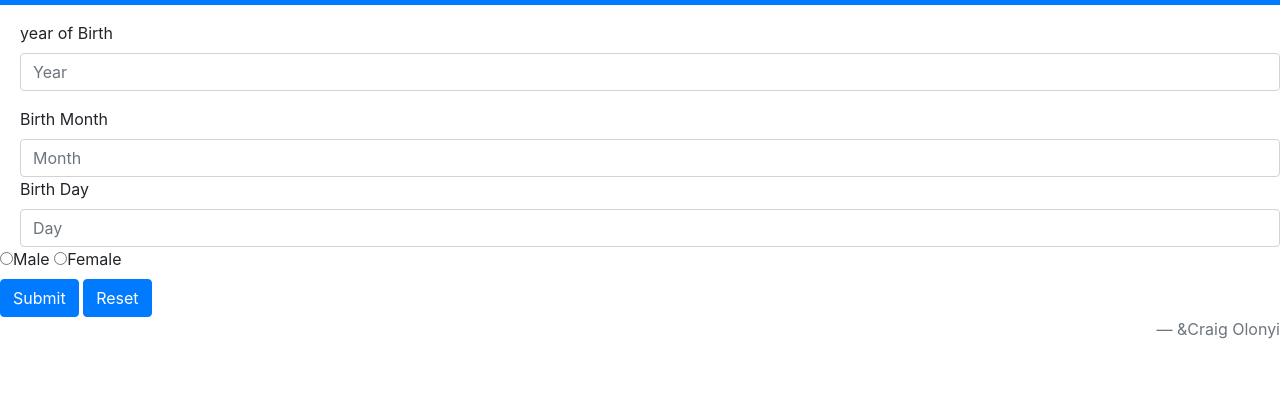
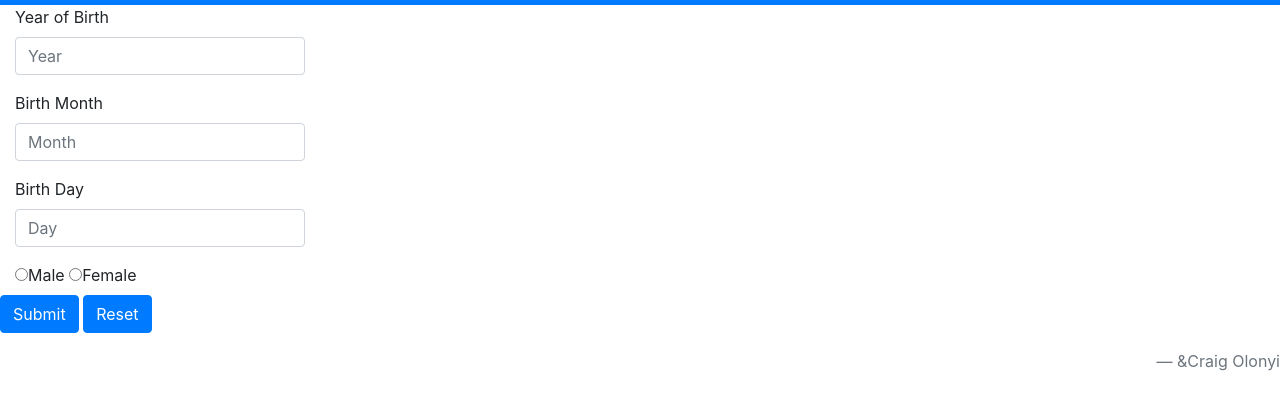
Before and after one commit to craig-ke/Akan-Names-Js, a plain HTML site: page myage.html in a window 1280 px wide. Shown: the part 53-462 px from the top of the page. Drawn offline with nearby package versions, Linux system fonts and the light colour scheme.

Commit message:
size my columns

```diff
--- a/myage.html
+++ b/myage.html
@@ -29,32 +29,40 @@
         </nav>
 
         <form >
-            <div class="form-group">
-                <div class="form-check">
-                  <div class="form-group col-md-6"></div>
-                    <label for="year">year of Birth</label>
+          <div class="form-group">
+             <div class="form-group">
+               <div class="col-3">
+                    <label for="year">Year of Birth</label>
                     <input type="number" class="form-control" placeholder="Year" id="year">
-                    </div>
                 </div>
-                <div class="form-check">
+              </div>
+              <div class="form-group">
+                <div class="col-3">
                     <label for="Month">Birth Month</label>
                     <input type="number" class="form-control" placeholder="Month" id="month">
                 </div>
-                <div class="form-check">
+              </div>
+              <div class="form-group">
+                  <div class="col-3">
                     <label for="Day">Birth Day</label>
                     <input type="number" class="form-control" placeholder="Day" id="day">
                 </div>
+              </div>
+
                 <div class="radio">
+                  <div class="col-3">
                     <label class="gender">
                         <input class="radio" type="radio" name="gender" id="male">Male
                         <input class="radio" type="radio" name="gender" id="female">Female
                     </label>
+                  </div>
                 </div>
+
                 <button type="button" class="btn btn-primary" onclick="onClick()">Submit</button>
                 <button type="button" class="btn btn-primary" onclick="reset">Reset</button>
-              </div>
-            </div>
-        </form>
+            </form>
+          </div>
+
       </body>
       <script src="javascript/index.js"></script>
        <script src="https://code.jquery.com/jquery-3.5.1.slim.min.js" integrity="sha384-DfXdz2htPH0lsSSs5nCTpuj/zy4C+OGpamoFVy38MVBnE+IbbVYUew+OrCXaRkfj" crossorigin="anonymous"></script>
```
